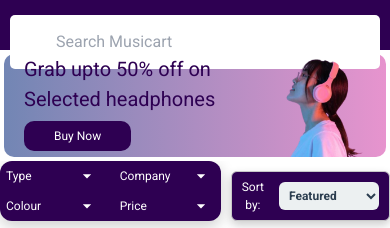
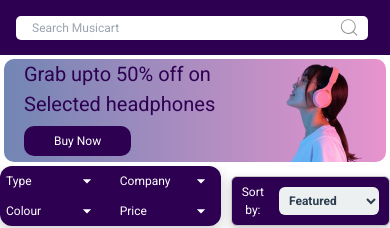
Before and after one commit to pranilveer/MusicartClient, a React (Create React App) app: page / in a window 390 px wide. Shown: the top 228 px of the page. Built offline with nearby package versions, Linux system fonts and the light colour scheme; no server answers.

Commit message:
Searchbar CSS Improved and made it responsive

```diff
--- a/src/components/SearchBar/SearchBar.js
+++ b/src/components/SearchBar/SearchBar.js
@@ -1,14 +1,12 @@
 import React from "react";
-import style from "../../pages/Home/Home.module.css";
+import style from "./SearchBar.module.css";
 import { CiSearch } from "react-icons/ci";
 
 const SearchBar = ({ searchQuery, setSearchQuery, handleSearch }) => {
 
   const isMobile = window.innerWidth <= 768;
   return (
-    <div>
       <div className={style.searchBar}>
-
         <input
           type="text"
           value={searchQuery}
@@ -20,7 +18,6 @@
         ></input>
         <CiSearch className={style.searchIcon}/>
       </div>
-    </div>
   );
 };
 
--- /dev/null
+++ b/src/components/SearchBar/SearchBar.module.css
@@ -0,0 +1,55 @@
+.searchBar {
+    display: flex;
+    width: 100%;
+  }
+
+  .searchBar input[type="text"] {
+    width: 100%;
+    padding: 8px 10px;
+    margin-top: 1rem;
+    margin-bottom: 1rem;
+    margin-left: 1rem;
+    border: 2px solid #C8C8C8;
+    border-radius: 10px;
+    box-sizing: border-box;
+    font-family: 'Roboto', sans-serif;
+    outline: none;
+    padding-left: 20px;
+    font-size: 14px;
+  }
+
+
+.searchIcon {
+    position: relative;
+    top: 24px;
+    right: 40px;
+    font-size: 25px;
+    color: #909090;
+  }
+
+  @media screen and (max-width: 768px){
+    .searchBar {
+        background: hsl(274, 100%, 16%);
+        margin: auto auto;
+        width: 100%;
+        height: 55px;
+      }
+
+      .searchBar input[type="text"] {
+        width: 100%;
+        padding: 12px 15px;
+        font-size: 14px;
+        border-radius: 5px;
+        border: none;
+        padding-left: 1rem;
+        font-size: 12px;
+      }
+
+      .searchIcon {
+        position: relative;
+        top: 15px;
+        right: 30px;
+        font-size: 25px;
+        color: #909090;
+      }
+  }
--- a/src/pages/Home/Home.module.css
+++ b/src/pages/Home/Home.module.css
@@ -21,7 +21,6 @@
 .logoDiv img {
   width: auto;
   height: 40px;
-
 }
 
 .logoDiv h3 {
@@ -232,32 +231,6 @@
   width: 50px;
 }
 
-.searchBar {
-  margin: 10px;
-}
-
-.searchBar input[type="text"] {
-  width: 100%;
-  padding: 10px;
-  margin-top: 1rem;
-  margin-bottom: 10px;
-  border: 3px solid #C8C8C8;
-  border-radius: 20px;
-  box-sizing: border-box;
-  font-family: 'Roboto', sans-serif;
-  outline: none;
-  padding-left: 50px;
-  font-size: 16px;
-}
-
-.searchIcon {
-  position: relative;
-  bottom: 44px;
-  right: 48%;
-  font-size: 25px;
-  color: #909090;
-}
-
 .GridContainer {
   margin: 20px;
   padding: 20px;
@@ -430,34 +403,6 @@
     cursor: pointer;
   }
 
-  .searchBar {
-    background: #2e0052;
-    margin: 0;
-    padding: 15px 10px;
-    width: auto;
-    height: 50px;
-  }
-
-  .searchBar input[type="text"] {
-    width: 100%;
-    padding: 15px;
-    font-size: 14px;
-    border-radius: 5px;
-    border: none;
-    margin: 0px;
-    padding-left: 46px;
-    font-size: 16px;
-  }
-
-  .searchIcon {
-    position: relative;
-    bottom: 37px;
-    right: 145px;
-    font-size: 25px;
-    color: #909090;
-
-  }
-
   .GridContainer,
   .listContainer {
     display: grid;
```
